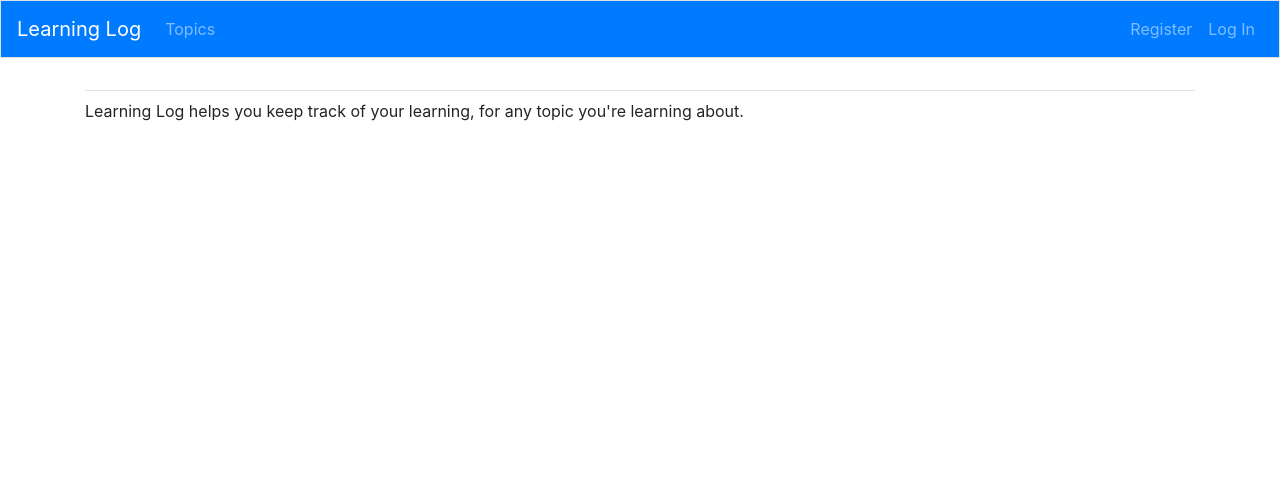
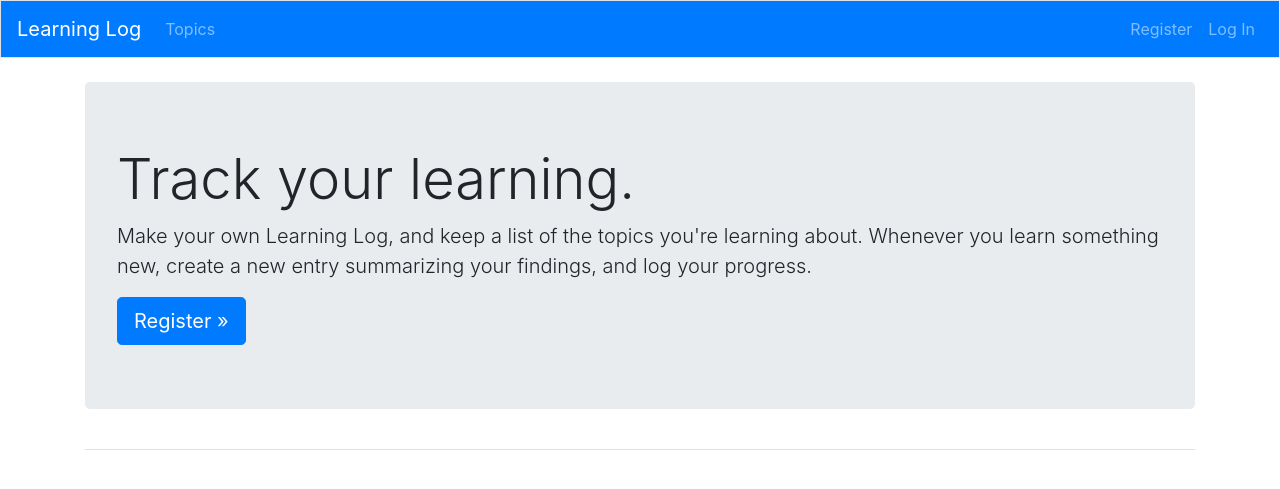
Before and after one commit to kevin-v-le/learning-log, a Django app: page / in a window 1280 px wide. Shown: the top 489 px of the page. Run offline with Django 3.2, Linux system fonts and the light colour scheme; some libraries are stand-ins or nearby versions.

Commit message:
add styling to homepage using bootstrap jumbotron

```diff
--- a/learning_logs/templates/learning_logs/index.html
+++ b/learning_logs/templates/learning_logs/index.html
@@ -1,7 +1,14 @@
 {% extends "learning_logs/base.html" %}
 
-{% block content %}
+{% block page_header %}
+  <div class="jumbotron">
+    <h1 class="display-4">Track your learning.</h1>
 
-<p>Learning Log helps you keep track of your learning, for any topic you're learning about.</p>
+    <p class="lead">Make your own Learning Log, and keep a list of the topics you're learning about.
+        Whenever you learn something new, create a new entry summarizing your findings,
+        and log your progress.</p>
 
-{% endblock content %}
+    <a class="btn btn-lg btn-primary" role="button"
+        href="{% url 'users:register' %}">Register &raquo;</a>
+  </div>
+{% endblock page_header %}
```
